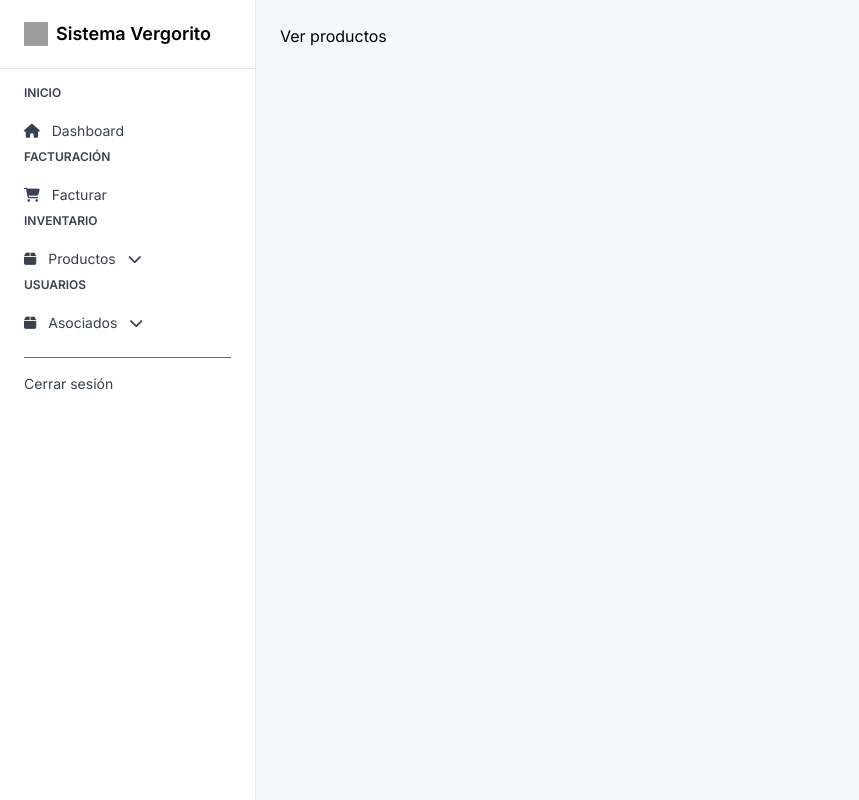
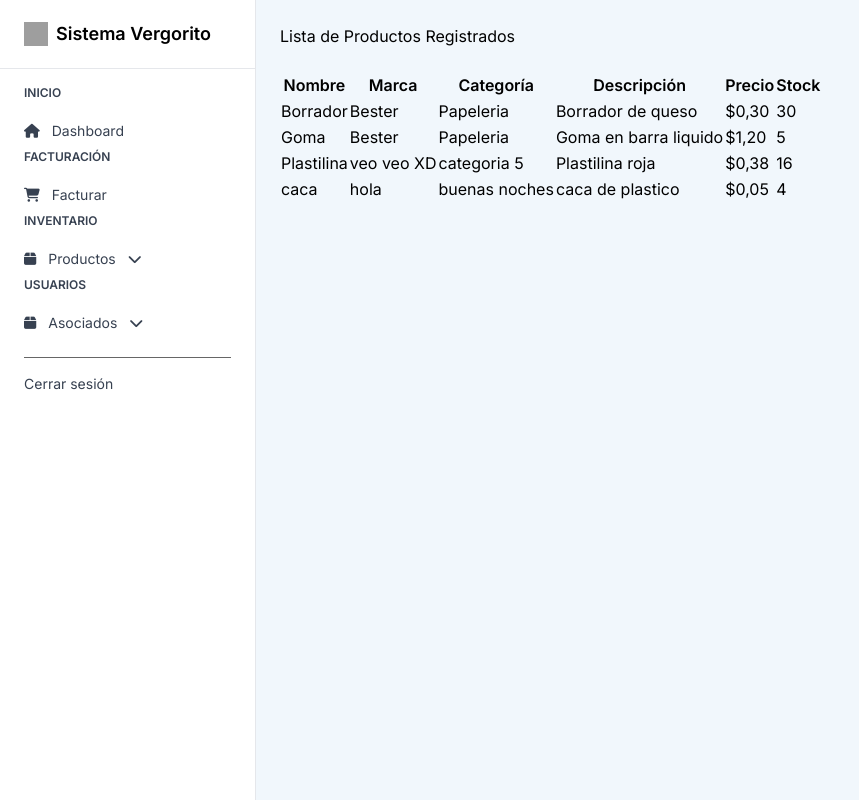
Before and after one commit to JordiFarinango/papeleria_cyber_web_jjl, a Django app: page /ver_productos/ in a window 1280 px wide. Shown: the whole page, without its empty margins (0-859 px from the left). Run offline with Django 5.2, Linux system fonts and the light colour scheme; data comes from the database, SQL or seed files in the repository; both versions use the stored data as it was after the commit; some libraries are stand-ins or nearby versions; grey boxes are pictures that could not be loaded.

Commit message:
Prueba completada ingreso de datos y visualizacion

```diff
--- a/papeleria/usuarios/templates/barra_navegacion/barra.html
+++ b/papeleria/usuarios/templates/barra_navegacion/barra.html
@@ -66,6 +66,8 @@
 
       <div id="submenu-usuarios" class="ml-6 mt-1 space-y-1 hidden">
       <a href="{% url 'nuevo_proveedor_admin' %}" class="block py-1 text-sm hover:underline">Proveedores</a>
+      <a href="{% url 'usuarios_admin' %}" class="block py-1 text-sm hover:underline">Usuarios</a>
+
       </div>
 
 
--- a/papeleria/usuarios/templates/paginas_administrador/nuevo_producto.html
+++ /dev/null
@@ -1,6 +0,0 @@
-{% extends 'barra_navegacion/barra.html' %}
-{% block title %} Productos {% endblock %}
-
-{% block content %}
-<a>bueno aqui van a ir los productos</a>
-{% endblock %}
--- /dev/null
+++ b/papeleria/usuarios/templates/paginas_administrador/ver/ver_productos.html
@@ -0,0 +1,36 @@
+{% extends 'barra_navegacion/barra.html' %}
+{% block title %} Ver productos {% endblock %}
+
+{% block content %}
+
+<h1>Lista de Productos Registrados</h1>
+
+<table>
+    <thead>
+        <tr>
+            <th>Nombre</th>
+            <th>Marca</th>
+            <th>Categoría</th>
+            <th>Descripción</th>
+            <th>Precio</th>
+            <th>Stock</th>
+        </tr>
+    </thead>
+    <tbody>
+        {% for producto in productos %}
+        <tr>
+            <td>{{ producto.nombre }}</td>
+            <td>{{ producto.marca.nombre }}</td>
+            <td>{{ producto.categoria.nombre }}</td>
+            <td>{{ producto.descripcion }}</td>
+            <td>${{ producto.precio }}</td>
+            <td>{{ producto.stock }}</td>
+        </tr>
+        {% empty %}
+        <tr>
+            <td colspan="6">No hay productos registrados.</td>
+        </tr>
+        {% endfor %}
+    </tbody>
+</table>
+{% endblock %}
--- a/papeleria/usuarios/templates/paginas_administrador/ver_productos.html
+++ /dev/null
@@ -1,7 +0,0 @@
-{% extends 'barra_navegacion/barra.html' %}
-{% block title %} Ver productos {% endblock %}
-
-
-{% block content %}
-<a>Ver productos</a>
-{% endblock %}
--- a/papeleria/usuarios/views.py
+++ b/papeleria/usuarios/views.py
@@ -1,6 +1,6 @@
-from django.shortcuts import render, redirect
+from django.shortcuts import render, redirect, get_object_or_404
 from django.contrib.auth.forms import UserCreationForm
-from .models import Marca, Categoria, Proveedor
+from .models import Marca, Categoria, Proveedor, Producto
 
 #pagina antes del login
 def inicio(request):
@@ -11,13 +11,38 @@ def inicio_admin(request):
     return render(request, 'paginas_administrador/inicio_admin.html')
 
 def nuevo_producto_admin(request):
-    return render(request, 'paginas_administrador/nuevo_producto.html')
+    marcas = Marca.objects.all()
+    categorias = Categoria.objects.all()
+
+    if request.method == 'POST':
+        nombre = request.POST.get('nombre')
+        descripcion = request.POST.get('descripcion')
+        stock = request.POST.get('stock')
+        precio = request.POST.get('precio')
+        categoria_id = request.POST.get('categoria')
+        marca_id = request.POST.get('marca')
+
+        marca = get_object_or_404(Marca, id=marca_id)
+        categoria = get_object_or_404(Categoria, id=categoria_id)
+
+        if nombre:
+            guardar_producto = Producto(nombre=nombre, descripcion=descripcion, stock=stock, precio=precio, categoria=categoria, marca=marca)
+            guardar_producto.save()
+            return redirect('nuevo_producto_admin')
+
+    return render(request, 'paginas_administrador/agregar/nuevo_producto.html', {
+        'marcas_diccionario': marcas,
+        'categorias_diccionario': categorias,
+    })
 
 def ver_productos_admin(request):
-    return render(request, 'paginas_administrador/ver_productos.html')
+    productos = Producto.objects.all()
+    return render(request, 'paginas_administrador/ver/ver_productos.html',{
+        'productos': productos
+    })
 
 def ingresar_inventario_admin(request):
-    return render(request, 'paginas_administrador/ingresar_inventario.html')
+    return render(request, 'paginas_administrador/agregar/ingresar_inventario.html')
 
 def marcas_admin(request):
     if request.method == 'POST': #si dio clic en guardar
@@ -27,7 +52,7 @@ def marcas_admin(request):
             nueva_marca = Marca(nombre=nombre) #quiero crear una nueva marca con este nombre (primer 'nombre' es del modelo Marca de models, y el segundo 'nombre' es de la variable creada arriba)
             nueva_marca.save() #se guarda la marca en la base de datos
             return redirect('marcas_admin') #cuando se guarde, redirigimos al usuarios a marcas.html
-    return render(request, 'paginas_administrador/marcas.html')
+    return render(request, 'paginas_administrador/agregar/marcas.html')
 
 def categorias_admin(request):
     if request.method == 'POST':
@@ -37,7 +62,7 @@ def categorias_admin(request):
             nueva_categoria = Categoria(nombre=nombre)
             nueva_categoria.save()
             return redirect('categorias_admin')
-    return render(request, 'paginas_administrador/categorias.html')
+    return render(request, 'paginas_administrador/agregar/categorias.html')
 
 def nuevo_proveedor_admin(request):
     if request.method == 'POST':
@@ -50,12 +75,7 @@ def nuevo_proveedor_admin(request):
             nuevo_proveedor = Proveedor(nombre=nombre, celular=celular, ruc_cedula=cedula, direccion=direccion)
             nuevo_proveedor.save()
             return redirect('nuevo_proveedor_admin')
-
-
-    return render (request, 'paginas_administrador/nuevo_proveedor.html')
-
-
-
+    return render (request, 'paginas_administrador/agregar/nuevo_proveedor.html')
 
 
 
@@ -63,4 +83,4 @@ def facturar_admin(request):
     return render(request, 'paginas_administrador/facturar.html')
 
 def usuarios_admin(request):
-    return render(request, 'paginas_administrador/usuarios.html')
+    return render(request, 'paginas_administrador/agregar/usuarios.html')
```
Also changed, not shown: papeleria/usuarios/templates/paginas_administrador/agregar/nuevo_producto.html (added, +31 -0 lines), papeleria/db.sqlite3, papeleria/usuarios/templates/paginas_administrador/agregar/categorias.html (renamed from papeleria/usuarios/templates/paginas_administrador/categorias.html), papeleria/usuarios/templates/paginas_administrador/agregar/ingresar_inventario.html (renamed from papeleria/usuarios/templates/paginas_administrador/ingresar_inventario.html), papeleria/usuarios/templates/paginas_administrador/agregar/marcas.html (renamed from papeleria/usuarios/templates/paginas_administrador/marcas.html), papeleria/usuarios/templates/paginas_administrador/agregar/nuevo_proveedor.html (renamed from papeleria/usuarios/templates/paginas_administrador/nuevo_proveedor.html), papeleria/usuarios/templates/paginas_administrador/agregar/usuarios.html (renamed from papeleria/usuarios/templates/paginas_administrador/usuarios.html).
